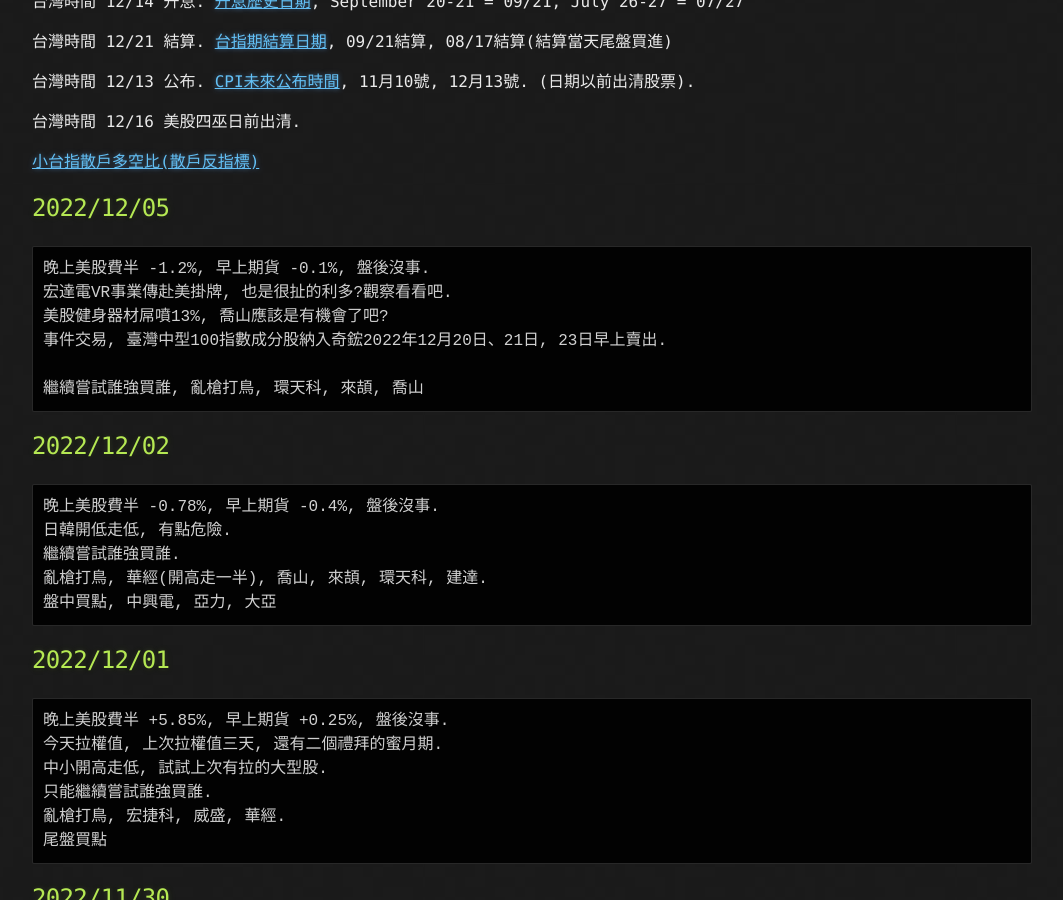
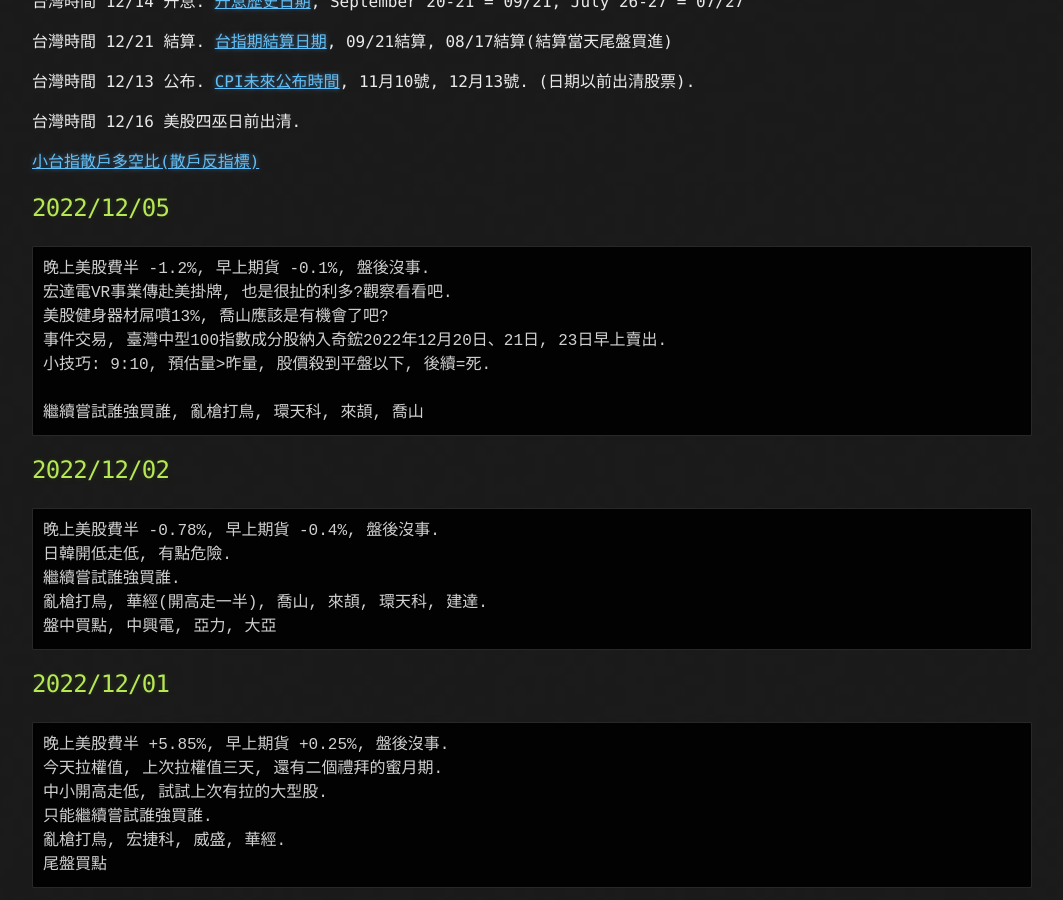
Before and after one commit to lepg5487/Stock_God, a Jekyll site: the page built from index.md, in a window 1280 px wide and 900 px high, scrolled down 348 px. Shown: the whole window, without its empty margins (108-1171 px from the left). Built offline with Jekyll 4.4.1, drawn with Linux system fonts in a browser that asks for light colours; our own code applies the rules of GitHub Pages for plain Markdown files.

Commit message:
Update index.md

````diff
--- a/index.md
+++ b/index.md
@@ -22,6 +22,7 @@ layout: testlayouts
 宏達電VR事業傳赴美掛牌, 也是很扯的利多?觀察看看吧.
 美股健身器材屌噴13%, 喬山應該是有機會了吧?
 事件交易, 臺灣中型100指數成分股納入奇鋐2022年12月20日、21日, 23日早上賣出.
+小技巧: 9:10, 預估量>昨量, 股價殺到平盤以下, 後續=死.
 
 繼續嘗試誰強買誰, 亂槍打鳥, 環天科, 來頡, 喬山
 ```
````
